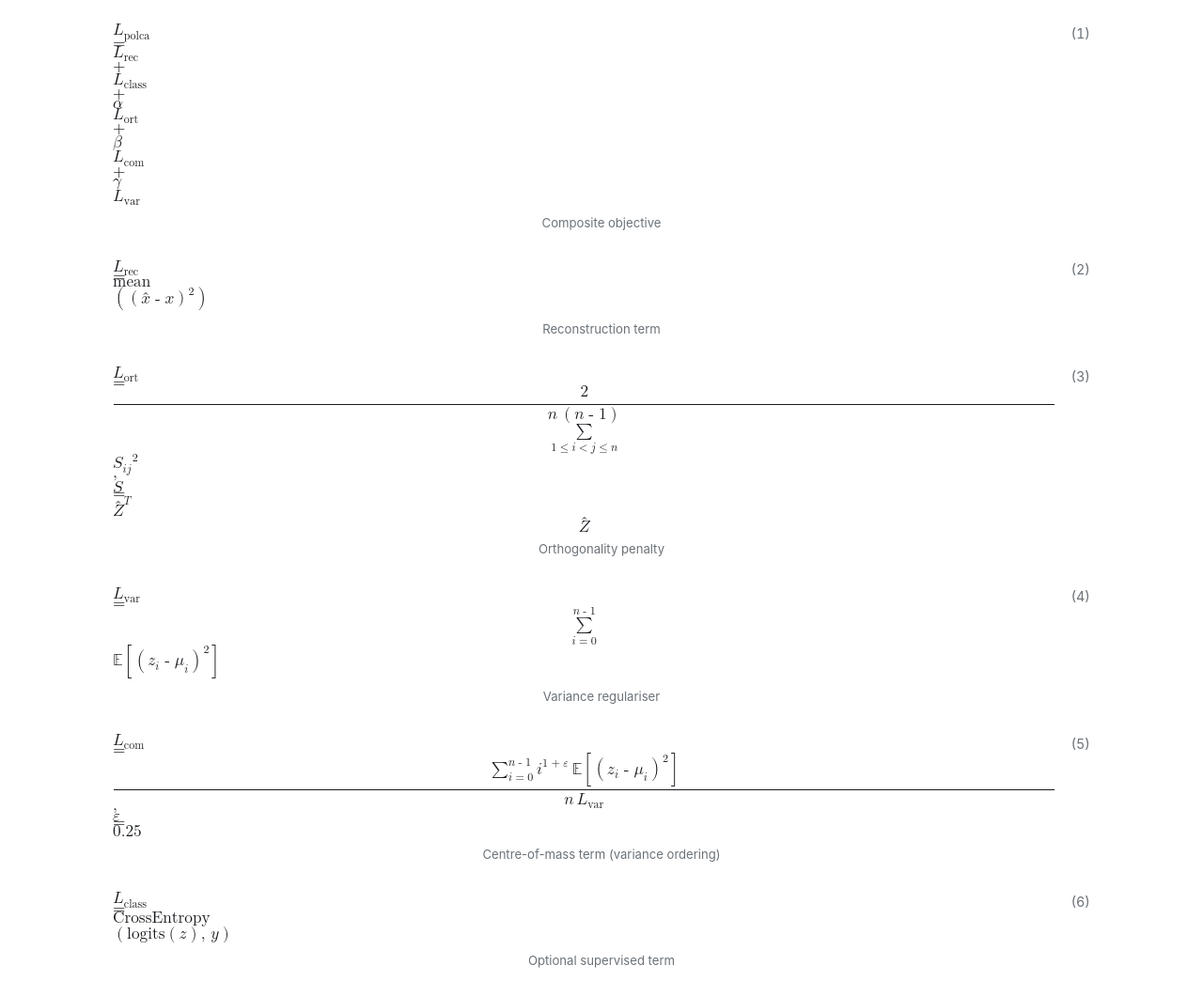
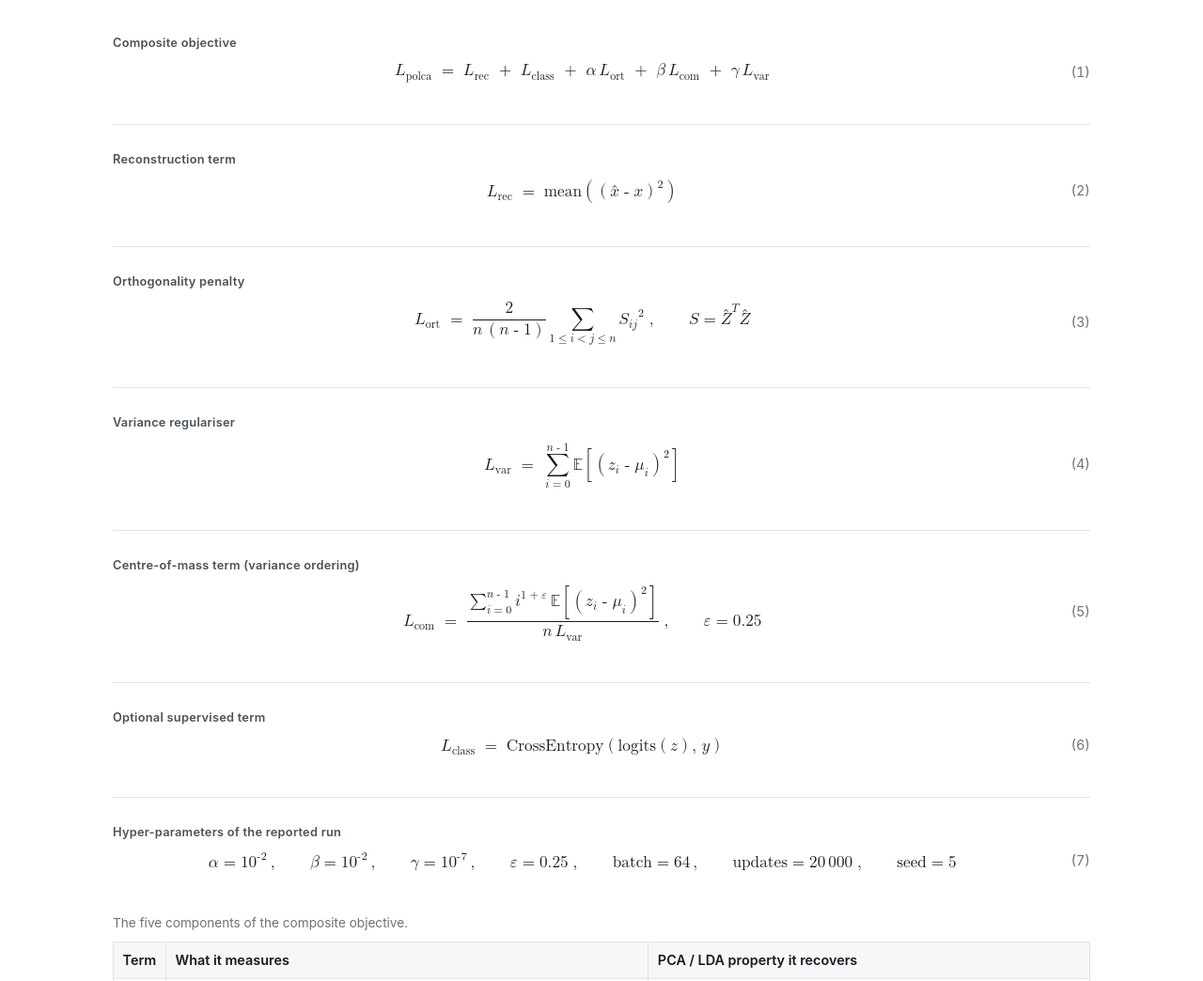
Before and after one commit to umjohn123/AIassgin3, a plain HTML site: page docs/index.html in a window 1280 px wide. Shown: the part 806-1850 px from the top of the page at 94% size. Drawn offline with Linux system fonts and the light colour scheme.

Commit message:
Give the display equations room and stop them from crowding
The equations were crowded together, and the cause was not the spacing
but the layout.  The stylesheet set "display: block" on the MathML
element, which replaces the element's own MathML layout with an
ordinary block box.  The browser then lays the children out as inline
text, so every symbol of a formula ended up on a line of its own: the
composite objective, which is a single line of mathematics, occupied
176 pixels of height.  Seven of them in a row read as one block of
text.

The MathML element keeps its own layout when it is left alone, and the
value that asks for it is "block math".  The rule now sets that, and
the horizontal scroll moves to the wrapper, so that the formula keeps
the layout the maths engine gives it.

The rest of the change is the rhythm of the page.  The caption of an
equation now sits above it, so a reader meets "name, then formula"
rather than a column of formulas each trailed by a line of small
print.  A hairline ties a run of display equations together, so that
they read as one block of mathematics rather than as a list of
unrelated formulae.  The equation number is aligned on the mathematical
axis of the formula instead of on its baseline, which lifts the number
of an equation with a tall fraction by the height of the fraction; the
numbers of the page now all sit on the same line.

The audit gains two checks for the regression: that the display
equations keep the native MathML layout, and that the wrapper rather
than the MathML element carries the horizontal scroll.

Co-authored-by: Cursor <cursoragent@cursor.com>

```diff
--- a/docs/index.html
+++ b/docs/index.html
@@ -143,46 +143,79 @@
     -webkit-font-smoothing: antialiased;
   }
   math[display="block"] {
+    /* The MathML element must keep its native "block math" display.  A
+       plain "display: block" turns it into an ordinary block box, and the
+       browser then lays its children out as inline text: every symbol
+       ends up on a line of its own, and the formula that should occupy
+       one line becomes a tall stack of them.  The native value also
+       centres the formula, which is what a display equation needs.
+       Browsers that do not know the value fall back to the plain block,
+       which is wrong but legible; every browser that renders MathML at
+       all knows "block math". */
     display: block;
+    display: block math;
     margin: 0;
-    /* An over-long equation scrolls rather than overflowing the page. */
-    overflow-x: auto;
-    overflow-y: hidden;
     padding: 0.1rem 0;
   }
-  /* A display equation: the number in the right margin, the equation
-     itself centred in the remaining column. */
+  /* A display equation.  The caption names the equation and sits above
+     it, so that a reader meets "name, then formula" instead of a column
+     of formulas each trailed by a line of small print.  The number is
+     carried to the right margin by the grid, the way a printed paper
+     does it, and the equation itself stays centred in the column. */
   .equation {
     display: grid;
     grid-template-columns: 1fr auto;
     align-items: center;
-    column-gap: 1rem;
-    margin: 1.5rem 0;
-    padding: 0.15rem 0;
+    column-gap: 1.25rem;
+    margin: 2.5rem 0;
+    padding-top: 1.75rem;
+    border-top: 1px solid var(--line);
   }
+  /* A hairline above every equation but the first of a group.  A run of
+     display equations reads as one block of mathematics when the
+     equations are tied together by a rule, and as a list of unrelated
+     formulae when they are not. */
+  .equation:first-of-type {
+    padding-top: 0;
+    border-top: 0;
+  }
+  /* The box that carries the equation.  It is the one that scrolls when
+     an equation is too wide for the column, so that the equation itself
+     keeps the layout the MathML engine gives it. */
   .equation > .math-display {
     grid-column: 1;
+    grid-row: 2;
     min-width: 0;
+    overflow-x: auto;
+    overflow-y: hidden;
+    padding-bottom: 0.2rem;
   }
   .equation > .equation-number {
     grid-column: 2;
-    grid-row: 1;
+    grid-row: 2;
     color: var(--fg-faint);
     font-size: 0.9rem;
     font-variant-numeric: tabular-nums;
-    /* The number is aligned on the baseline of the equation, not on the
-       centre of the line: a display equation with a tall fraction needs
-       its number to sit at the mathematical axis, not halfway up. */
-    align-self: baseline;
+    /* The number is aligned on the mathematical axis of the equation, not
+       on its baseline.  A baseline alignment would lift the number of an
+       equation with a tall fraction by the whole height of the fraction,
+       so that the numbers of a page of equations would not sit on a
+       common line; the axis is where the centre of the formula is. */
+    align-self: center;
+    /* The axis of a formula sits a little above the middle of its line,
+       at about half the x-height above the baseline. */
+    margin-top: -0.35em;
   }
   .equation > figcaption {
     grid-column: 1 / -1;
-    grid-row: 2;
-    color: var(--fg-faint);
-    font-size: 0.82rem;
-    line-height: 1.45;
-    margin: 0.5rem 0 0;
-    text-align: center;
+    grid-row: 1;
+    color: var(--fg-soft);
+    font-size: 0.8rem;
+    font-weight: 600;
+    line-height: 1.4;
+    letter-spacing: 0.02em;
+    margin: 0 0 0.65rem;
+    text-align: left;
   }
   /* An inline symbol keeps the line height of the prose around it. */
   math:not([display="block"]) {
@@ -198,11 +231,10 @@
     .equation { grid-template-columns: 1fr; }
     .equation > .equation-number {
       grid-column: 1;
-      grid-row: 2;
+      grid-row: 3;
       text-align: right;
       font-size: 0.82rem;
     }
-    .equation > figcaption { grid-row: 3; }
   }
 
   table {
@@ -346,53 +378,53 @@
          the MathML here. -->
     <!-- BEGIN EQUATIONS -->
         <figure class="equation">
+          <figcaption>Composite objective</figcaption>
           <div class="math-display">
             <math xmlns="http://www.w3.org/1998/Math/MathML" display="block"><msub><mi>L</mi><mrow><mtext mathvariant="normal">polca</mtext></mrow></msub><mspace width="0.278em"/><mo lspace="0.28em" rspace="0.28em">=</mo><mspace width="0.278em"/><msub><mi>L</mi><mrow><mtext mathvariant="normal">rec</mtext></mrow></msub><mspace width="0.278em"/><mo lspace="0.28em" rspace="0.28em">+</mo><mspace width="0.278em"/><msub><mi>L</mi><mrow><mtext mathvariant="normal">class</mtext></mrow></msub><mspace width="0.278em"/><mo lspace="0.28em" rspace="0.28em">+</mo><mspace width="0.278em"/><mi mathvariant="italic">α</mi><mspace width="0.167em"/><msub><mi>L</mi><mrow><mtext mathvariant="normal">ort</mtext></mrow></msub><mspace width="0.278em"/><mo lspace="0.28em" rspace="0.28em">+</mo><mspace width="0.278em"/><mi mathvariant="italic">β</mi><mspace width="0.167em"/><msub><mi>L</mi><mrow><mtext mathvariant="normal">com</mtext></mrow></msub><mspace width="0.278em"/><mo lspace="0.28em" rspace="0.28em">+</mo><mspace width="0.278em"/><mi mathvariant="italic">γ</mi><mspace width="0.167em"/><msub><mi>L</mi><mrow><mtext mathvariant="normal">var</mtext></mrow></msub></math>
           </div>
           <span class="equation-number">(1)</span>
-          <figcaption>Composite objective</figcaption>
         </figure>
         <figure class="equation">
+          <figcaption>Reconstruction term</figcaption>
           <div class="math-display">
             <math xmlns="http://www.w3.org/1998/Math/MathML" display="block"><msub><mi>L</mi><mrow><mtext mathvariant="normal">rec</mtext></mrow></msub><mspace width="0.278em"/><mo lspace="0.28em" rspace="0.28em">=</mo><mspace width="0.278em"/><mtext mathvariant="normal">mean</mtext><mrow><mo stretchy="true" fence="true">(</mo><mrow><msup><mrow><mo stretchy="true" fence="true">(</mo><mrow><mover accent="true"><mrow><mi>x</mi></mrow><mo stretchy="false">ˆ</mo></mover><mo lspace="0.28em" rspace="0.28em">-</mo><mi>x</mi></mrow><mo stretchy="true" fence="true">)</mo></mrow><mrow><mn>2</mn></mrow></msup></mrow><mo stretchy="true" fence="true">)</mo></mrow></math>
           </div>
           <span class="equation-number">(2)</span>
-          <figcaption>Reconstruction term</figcaption>
         </figure>
         <figure class="equation">
+          <figcaption>Orthogonality penalty</figcaption>
           <div class="math-display">
             <math xmlns="http://www.w3.org/1998/Math/MathML" display="block"><msub><mi>L</mi><mrow><mtext mathvariant="normal">ort</mtext></mrow></msub><mspace width="0.278em"/><mo lspace="0.28em" rspace="0.28em">=</mo><mspace width="0.278em"/><mfrac><mrow><mn>2</mn></mrow><mrow><mi>n</mi><mspace width="0.167em"/><mrow><mo stretchy="true" fence="true">(</mo><mrow><mi>n</mi><mo lspace="0.28em" rspace="0.28em">-</mo><mn>1</mn></mrow><mo stretchy="true" fence="true">)</mo></mrow></mrow></mfrac><munder><mo stretchy="true" largeop="true" movablelimits="false">∑</mo><mrow><mn>1</mn><mo lspace="0.28em" rspace="0.28em">≤</mo><mi>i</mi><mo lspace="0.28em" rspace="0.28em">&lt;</mo><mi>j</mi><mo lspace="0.28em" rspace="0.28em">≤</mo><mi>n</mi></mrow></munder><mrow><msup><msub><mi>S</mi><mrow><mi>i</mi><mi>j</mi></mrow></msub><mrow><mn>2</mn></mrow></msup></mrow><mspace width="0.278em"/><mo lspace="0em" rspace="0.167em">,</mo><mspace width="2em"/><mi>S</mi><mo lspace="0.28em" rspace="0.28em">=</mo><msup><mover accent="true"><mrow><mi>Z</mi></mrow><mo stretchy="false">ˆ</mo></mover><mrow><mi>T</mi></mrow></msup><mover accent="true"><mrow><mi>Z</mi></mrow><mo stretchy="false">ˆ</mo></mover></math>
           </div>
           <span class="equation-number">(3)</span>
-          <figcaption>Orthogonality penalty</figcaption>
         </figure>
         <figure class="equation">
+          <figcaption>Variance regulariser</figcaption>
           <div class="math-display">
             <math xmlns="http://www.w3.org/1998/Math/MathML" display="block"><msub><mi>L</mi><mrow><mtext mathvariant="normal">var</mtext></mrow></msub><mspace width="0.278em"/><mo lspace="0.28em" rspace="0.28em">=</mo><mspace width="0.278em"/><munderover><mo stretchy="true" largeop="true" movablelimits="false">∑</mo><mrow><mi>i</mi><mo lspace="0.28em" rspace="0.28em">=</mo><mn>0</mn></mrow><mrow><mi>n</mi><mo lspace="0.28em" rspace="0.28em">-</mo><mn>1</mn></mrow></munderover><mrow><mi>𝔼</mi><mrow><mo stretchy="true" fence="true">[</mo><mrow><msup><mrow><mo stretchy="true" fence="true">(</mo><mrow><msub><mi>z</mi><mrow><mi>i</mi></mrow></msub><mo lspace="0.28em" rspace="0.28em">-</mo><msub><mi mathvariant="italic">μ</mi><mrow><mi>i</mi></mrow></msub></mrow><mo stretchy="true" fence="true">)</mo></mrow><mrow><mn>2</mn></mrow></msup></mrow><mo stretchy="true" fence="true">]</mo></mrow></mrow></math>
           </div>
           <span class="equation-number">(4)</span>
-          <figcaption>Variance regulariser</figcaption>
         </figure>
         <figure class="equation">
+          <figcaption>Centre-of-mass term (variance ordering)</figcaption>
           <div class="math-display">
             <math xmlns="http://www.w3.org/1998/Math/MathML" display="block"><msub><mi>L</mi><mrow><mtext mathvariant="normal">com</mtext></mrow></msub><mspace width="0.278em"/><mo lspace="0.28em" rspace="0.28em">=</mo><mspace width="0.278em"/><mfrac><mrow><msubsup><mo>∑</mo><mrow><mi>i</mi><mo lspace="0.28em" rspace="0.28em">=</mo><mn>0</mn></mrow><mrow><mi>n</mi><mo lspace="0.28em" rspace="0.28em">-</mo><mn>1</mn></mrow></msubsup><mrow><msup><mi>i</mi><mrow><mn>1</mn><mo lspace="0.28em" rspace="0.28em">+</mo><mi mathvariant="italic">ε</mi></mrow></msup><mspace width="0.167em"/><mi>𝔼</mi><mrow><mo stretchy="true" fence="true">[</mo><mrow><msup><mrow><mo stretchy="true" fence="true">(</mo><mrow><msub><mi>z</mi><mrow><mi>i</mi></mrow></msub><mo lspace="0.28em" rspace="0.28em">-</mo><msub><mi mathvariant="italic">μ</mi><mrow><mi>i</mi></mrow></msub></mrow><mo stretchy="true" fence="true">)</mo></mrow><mrow><mn>2</mn></mrow></msup></mrow><mo stretchy="true" fence="true">]</mo></mrow></mrow></mrow><mrow><mi>n</mi><mspace width="0.167em"/><msub><mi>L</mi><mrow><mtext mathvariant="normal">var</mtext></mrow></msub></mrow></mfrac><mspace width="0.278em"/><mo lspace="0em" rspace="0.167em">,</mo><mspace width="2em"/><mi mathvariant="italic">ε</mi><mo lspace="0.28em" rspace="0.28em">=</mo><mn>0.25</mn></math>
           </div>
           <span class="equation-number">(5)</span>
-          <figcaption>Centre-of-mass term (variance ordering)</figcaption>
         </figure>
         <figure class="equation">
+          <figcaption>Optional supervised term</figcaption>
           <div class="math-display">
             <math xmlns="http://www.w3.org/1998/Math/MathML" display="block"><msub><mi>L</mi><mrow><mtext mathvariant="normal">class</mtext></mrow></msub><mspace width="0.278em"/><mo lspace="0.28em" rspace="0.28em">=</mo><mspace width="0.278em"/><mtext mathvariant="normal">CrossEntropy</mtext><mrow><mo stretchy="true" fence="true">(</mo><mrow><mtext mathvariant="normal">logits</mtext><mrow><mo stretchy="true" fence="true">(</mo><mrow><mi>z</mi></mrow><mo stretchy="true" fence="true">)</mo></mrow><mo lspace="0em" rspace="0.167em">,</mo><mspace width="0.167em"/><mi>y</mi></mrow><mo stretchy="true" fence="true">)</mo></mrow></math>
           </div>
           <span class="equation-number">(6)</span>
-          <figcaption>Optional supervised term</figcaption>
         </figure>
         <figure class="equation">
+          <figcaption>Hyper-parameters of the reported run</figcaption>
           <div class="math-display">
             <math xmlns="http://www.w3.org/1998/Math/MathML" display="block"><mi mathvariant="italic">α</mi><mo lspace="0.28em" rspace="0.28em">=</mo><msup><mn>10</mn><mrow><mo lspace="0em" rspace="0.05em">-</mo><mn>2</mn></mrow></msup><mspace width="0.167em"/><mo lspace="0em" rspace="0.167em">,</mo><mspace width="2em"/><mi mathvariant="italic">β</mi><mo lspace="0.28em" rspace="0.28em">=</mo><msup><mn>10</mn><mrow><mo lspace="0em" rspace="0.05em">-</mo><mn>2</mn></mrow></msup><mspace width="0.167em"/><mo lspace="0em" rspace="0.167em">,</mo><mspace width="2em"/><mi mathvariant="italic">γ</mi><mo lspace="0.28em" rspace="0.28em">=</mo><msup><mn>10</mn><mrow><mo lspace="0em" rspace="0.05em">-</mo><mn>7</mn></mrow></msup><mspace width="0.167em"/><mo lspace="0em" rspace="0.167em">,</mo><mspace width="2em"/><mi mathvariant="italic">ε</mi><mo lspace="0.28em" rspace="0.28em">=</mo><mn>0.25</mn><mspace width="0.278em"/><mo lspace="0em" rspace="0.167em">,</mo><mspace width="2em"/><mtext mathvariant="normal">batch</mtext><mo lspace="0.28em" rspace="0.28em">=</mo><mn>64</mn><mspace width="0.167em"/><mo lspace="0em" rspace="0.167em">,</mo><mspace width="2em"/><mtext mathvariant="normal">updates</mtext><mo lspace="0.28em" rspace="0.28em">=</mo><mn>20</mn><mspace width="0.167em"/><mn>000</mn><mspace width="0.278em"/><mo lspace="0em" rspace="0.167em">,</mo><mspace width="2em"/><mtext mathvariant="normal">seed</mtext><mo lspace="0.28em" rspace="0.28em">=</mo><mn>5</mn></math>
           </div>
           <span class="equation-number">(7)</span>
-          <figcaption>Hyper-parameters of the reported run</figcaption>
         </figure>
       <!-- END EQUATIONS -->
 
@@ -695,18 +727,18 @@ _EPS: float = 1e-12
          report/render_site_math.py from report/equations.py. -->
     <!-- BEGIN METRIC EQUATIONS -->
         <figure class="equation">
+          <figcaption>Reconstruction error</figcaption>
           <div class="math-display">
             <math xmlns="http://www.w3.org/1998/Math/MathML" display="block"><mtext mathvariant="normal">RMSE</mtext><mspace width="0.278em"/><mo lspace="0.28em" rspace="0.28em">=</mo><mspace width="0.278em"/><msqrt><mrow><mfrac><mrow><mn>1</mn></mrow><mrow><mi>M</mi></mrow></mfrac><munderover><mo stretchy="true" largeop="true" movablelimits="false">∑</mo><mrow><mi>k</mi><mo lspace="0.28em" rspace="0.28em">=</mo><mn>1</mn></mrow><mrow><mi>M</mi></mrow></munderover><msup><mrow><mo stretchy="true" fence="true">(</mo><mrow><msub><mi>x</mi><mrow><mi>k</mi></mrow></msub><mo lspace="0.28em" rspace="0.28em">-</mo><msub><mover accent="true"><mrow><mi>x</mi></mrow><mo stretchy="false">ˆ</mo></mover><mrow><mi>k</mi></mrow></msub></mrow><mo stretchy="true" fence="true">)</mo></mrow><mrow><mn>2</mn></mrow></msup></mrow></msqrt><mspace width="0.278em"/><mo lspace="0em" rspace="0.167em">,</mo><mspace width="2em"/><mtext mathvariant="normal">NRMSE</mtext><mspace width="0.278em"/><mo lspace="0.28em" rspace="0.28em">=</mo><mspace width="0.278em"/><mfrac><mrow><mtext mathvariant="normal">RMSE</mtext></mrow><mrow><mtext mathvariant="normal">max</mtext><mrow><mo stretchy="true" fence="true">(</mo><mrow><mi>x</mi></mrow><mo stretchy="true" fence="true">)</mo></mrow><mo lspace="0.28em" rspace="0.28em">-</mo><mtext mathvariant="normal">min</mtext><mrow><mo stretchy="true" fence="true">(</mo><mrow><mi>x</mi></mrow><mo stretchy="true" fence="true">)</mo></mrow></mrow></mfrac></math>
           </div>
           <span class="equation-number">(8)</span>
-          <figcaption>Reconstruction error</figcaption>
         </figure>
         <figure class="equation">
+          <figcaption>Peak signal-to-noise ratio</figcaption>
           <div class="math-display">
             <math xmlns="http://www.w3.org/1998/Math/MathML" display="block"><mtext mathvariant="normal">PSNR</mtext><mspace width="0.278em"/><mo lspace="0.28em" rspace="0.28em">=</mo><mspace width="0.278em"/><mn>10</mn><msub><mtext mathvariant="normal">log</mtext><mrow><mn>10</mn></mrow></msub><mrow><mo stretchy="true" fence="true">(</mo><mrow><mfrac><mrow><msup><mi>R</mi><mrow><mn>2</mn></mrow></msup></mrow><mrow><mtext mathvariant="normal">MSE</mtext></mrow></mfrac></mrow><mo stretchy="true" fence="true">)</mo></mrow><mspace width="0.278em"/><mo lspace="0em" rspace="0.167em">,</mo><mspace width="2em"/><mi>R</mi><mo lspace="0.28em" rspace="0.28em">=</mo><mn>1</mn><mtext mathvariant="normal"> for data in the unit interval</mtext></math>
           </div>
           <span class="equation-number">(9)</span>
-          <figcaption>Peak signal-to-noise ratio</figcaption>
         </figure>
       <!-- END METRIC EQUATIONS -->
 
```
Also changed, not shown: 2 other files.
